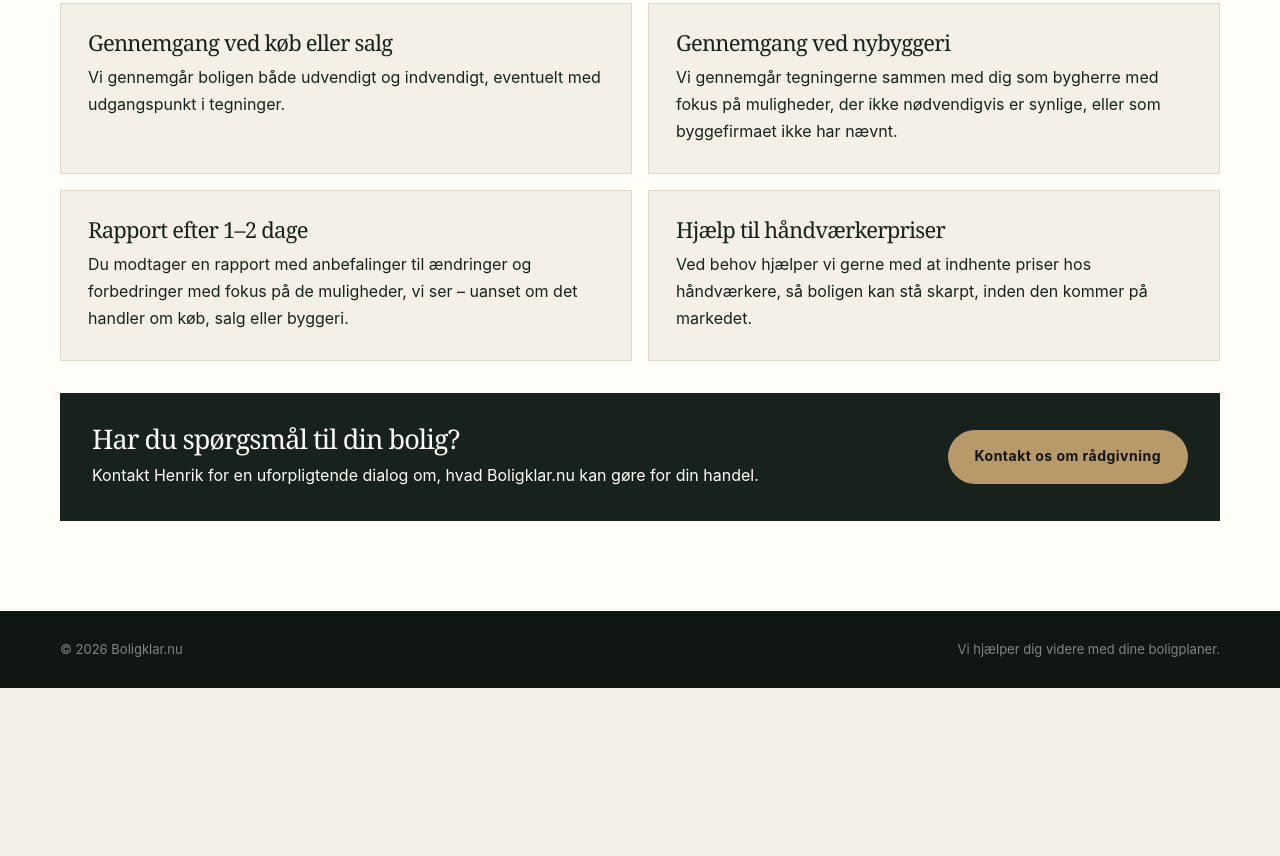
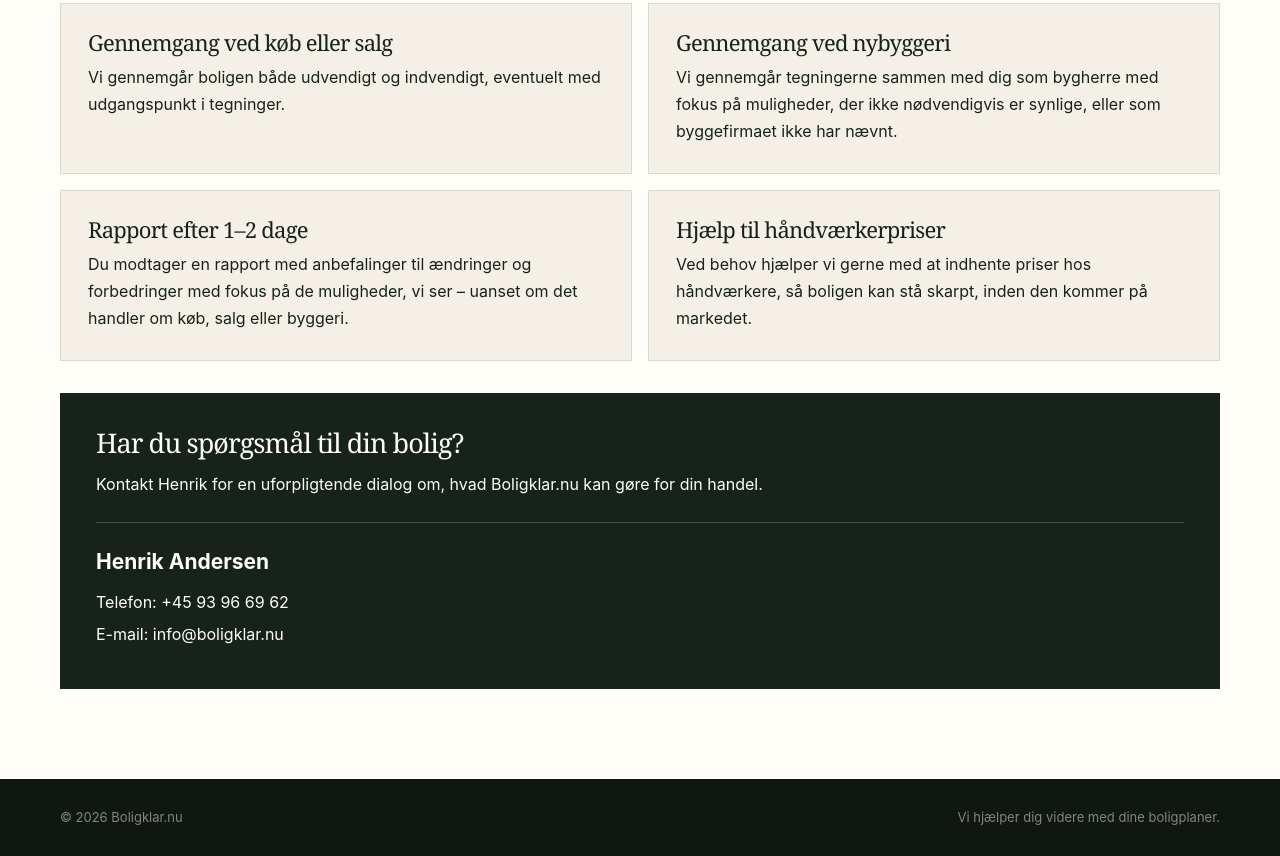
Before and after one commit to MartinLundHansen/Boligklar.nu, a plain HTML site: page raadgivning.html in a window 1280 px wide. Shown: the part 586-1442 px from the top of the page. Before the commit the page ends 1274 px from the top, so only its background shows below. Drawn offline with Linux system fonts and the light colour scheme.

Commit message:
Update contact section styles and content

```diff
--- a/raadgivning.html
+++ b/raadgivning.html
@@ -93,30 +93,54 @@
       line-height: 1.7;
     }
 
+    /* KONTAKTSEKTION */
+
     .bk-detail-cta {
       background: #17221c;
       color: #fffdf8;
-      padding: 32px;
-      display: flex;
-      justify-content: space-between;
-      align-items: center;
-      gap: 25px;
+      padding: 36px;
     }
 
     .bk-detail-cta h2 {
       color: #fffdf8;
-      margin: 0 0 10px;
+      margin: 0 0 14px;
       font-size: 27px;
     }
 
     .bk-detail-cta p {
       margin: 0;
-      line-height: 1.6;
+      line-height: 1.7;
     }
 
-    .bk-detail-cta .button {
-      flex-shrink: 0;
+    .bk-detail-contact {
+      margin-top: 24px;
+      padding-top: 22px;
+      border-top: 1px solid rgba(255, 255, 255, .20);
     }
+
+    .bk-detail-contact strong {
+      display: block;
+      font-size: 21px;
+      margin-bottom: 10px;
+      color: #fffdf8;
+    }
+
+    .bk-detail-contact p {
+      margin-bottom: 5px;
+    }
+
+    .bk-detail-contact a {
+      color: #fffdf8;
+      text-decoration: none;
+      overflow-wrap: anywhere;
+    }
+
+    .bk-detail-contact a:hover {
+      text-decoration: underline;
+      text-underline-offset: 4px;
+    }
+
+    /* MOBILVERSION */
 
     @media (max-width: 760px) {
 
@@ -138,13 +162,9 @@
       }
 
       .bk-detail-cta {
-        display: block;
+        padding: 26px;
       }
 
-      .bk-detail-cta .button {
-        display: inline-block;
-        margin-top: 22px;
-      }
     }
 
   </style>
@@ -290,27 +310,36 @@
 
         </div>
 
-        <!-- KONTAKT -->
+        <!-- KONTAKTSEKTION UDEN EKSTRA KNAP -->
 
         <div class="bk-detail-cta">
 
-          <div>
+          <h2>Har du spørgsmål til din bolig?</h2>
 
-            <h2>Har du spørgsmål til din bolig?</h2>
+          <p>
+            Kontakt Henrik for en uforpligtende dialog om,
+            hvad Boligklar.nu kan gøre for din handel.
+          </p>
+
+          <div class="bk-detail-contact">
+
+            <strong>Henrik Andersen</strong>
 
             <p>
-              Kontakt Henrik for en uforpligtende dialog om,
-              hvad Boligklar.nu kan gøre for din handel.
+              Telefon:
+              <a href="tel:+4593966962">
+                +45 93 96 69 62
+              </a>
+            </p>
+
+            <p>
+              E-mail:
+              <a href="mailto:info@boligklar.nu">
+                info@boligklar.nu
+              </a>
             </p>
 
           </div>
-
-          <a class="button button-primary"
-             href="mailto:info@boligklar.nu?subject=Foresp%C3%B8rgsel%20om%20boligr%C3%A5dgivning">
-
-            Kontakt os om rådgivning
-
-          </a>
 
         </div>
 
```
